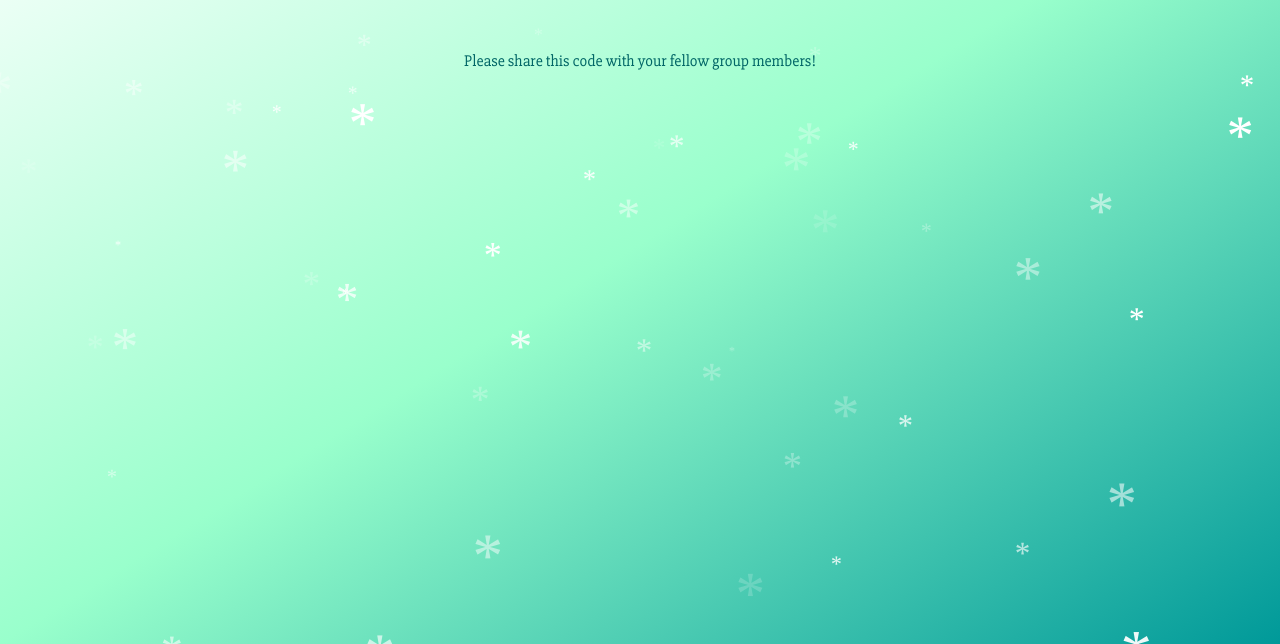
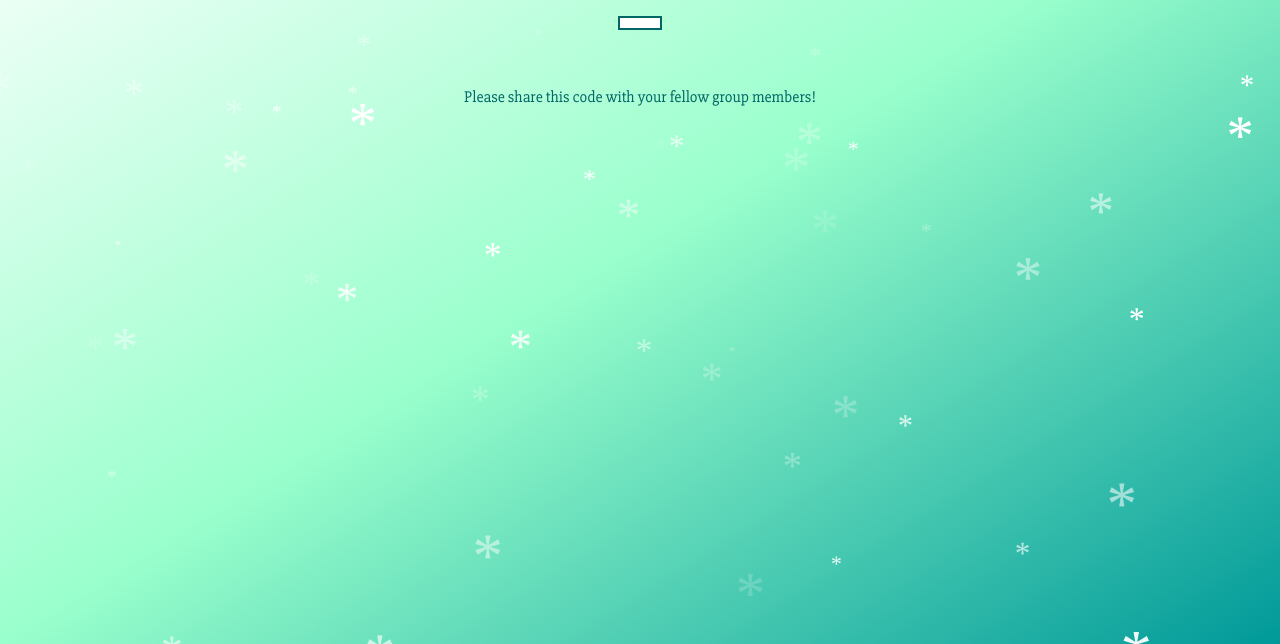
Before and after one commit to Eleng555/PhoneGapTest, a website: page www/displaycode.html in a window 1280 px wide. Shown: the part 156-800 px from the top of the page. Drawn offline with nearby package versions, Linux system fonts and the light colour scheme.

```diff
--- a/www/displaycode.html
+++ b/www/displaycode.html
@@ -10,6 +10,15 @@
     </head>
 
     <body>
+		<style type="text/css">
+		#joinCode {
+			background-color: white;
+			display: inline-block;
+			font-size: 24px;
+			padding: 5px 20px 5px 20px;
+			border: #006666 2px solid;
+		}
+		</style>
 		<div id="snowflakeContainer">
 		   <p class="snowflake">*</p>
 		</div>
@@ -17,7 +26,7 @@
 		</div>
 		<div class="content">
 			<p class="title">Join Code</p>
-				<p><center id="joinCode"></center></p><br />
+			<p><center><div id="joinCode"></div></center></p><br />
 			<p><center>Please share this code with your fellow group members!</center></p>
 		</div>
 
```
Also changed, not shown: app.js (+5 -2 lines), www/homepage.html (+1 -1 lines), www/join.html (+7 -14 lines), www/login.html (+5 -0 lines), www/viewcode.html (+0 -13 lines), www/img/titlepage.png, 1 other file.
